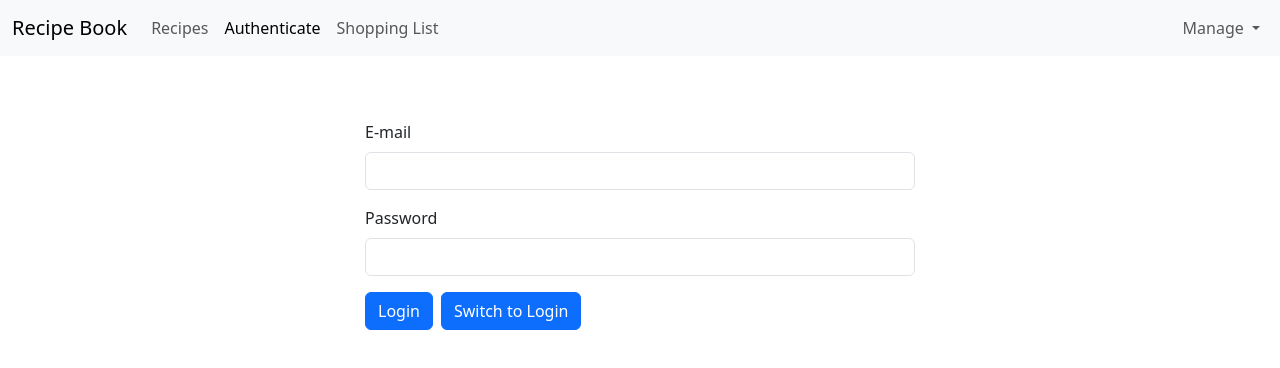
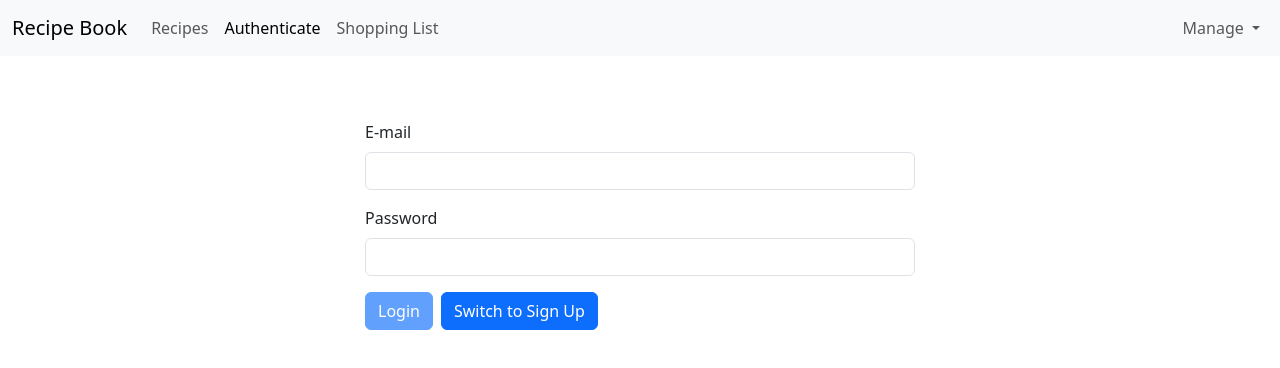
Before and after one commit to sanchezpe/recipe-book-ng, an Angular app: page /auth in a window 1280 px wide. Shown: the top 368 px of the page. Built offline with nearby package versions, Linux system fonts and the light colour scheme.

Commit message:
Auth component databind

```diff
--- a/src/app/auth/auth.component.html
+++ b/src/app/auth/auth.component.html
@@ -1,14 +1,34 @@
-<form class="row g-3 mt-5">
+<form class="row g-3 mt-5" #authForm="ngForm" (ngSubmit)="onSubmit(authForm)">
   <div class="col-md-6 offset-md-3">
     <label for="email" class="form-label">E-mail</label>
-    <input type="text" class="form-control" id="email" name="email" />
+    <input
+      type="text"
+      class="form-control"
+      id="email"
+      name="email"
+      ngModel
+      required
+      email
+    />
   </div>
   <div class="col-md-6 offset-md-3">
     <label for="password" class="form-label">Password</label>
-    <input type="password" class="form-control" id="password" name="password" />
+    <input
+      type="password"
+      class="form-control"
+      id="password"
+      name="password"
+      ngModel
+      required
+      minlength="6"
+    />
   </div>
   <div class="col-md-6 offset-md-3">
-    <button class="btn btn-primary" type="submit">Login</button>
-    <button class="btn btn-primary ms-2" type="button">Switch to Login</button>
+    <button class="btn btn-primary" type="submit" [disabled]="authForm.invalid">
+      {{ isLoginMode ? "Login" : "Sign Up" }}
+    </button>
+    <button class="btn btn-primary ms-2" type="button" (click)="onSwitchMode()">
+      {{ isLoginMode ? "Switch to Sign Up" : "Switch to Login" }}
+    </button>
   </div>
 </form>
--- a/src/app/auth/auth.component.ts
+++ b/src/app/auth/auth.component.ts
@@ -1,10 +1,22 @@
 import { Component } from '@angular/core';
+import { FormsModule, NgForm } from '@angular/forms';
 
 @Component({
   selector: 'app-auth',
   standalone: true,
-  imports: [],
+  imports: [FormsModule],
   templateUrl: './auth.component.html',
   styleUrl: './auth.component.css',
 })
-export class AuthComponent {}
+export class AuthComponent {
+  isLoginMode = true;
+
+  onSwitchMode() {
+    this.isLoginMode = !this.isLoginMode;
+  }
+
+  onSubmit(form: NgForm) {
+    console.log(form);
+    form.reset();
+  }
+}
```
